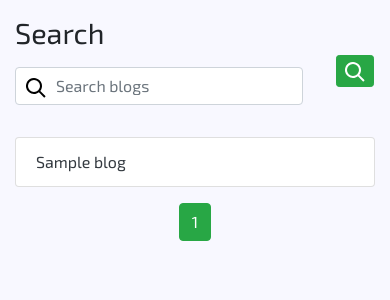
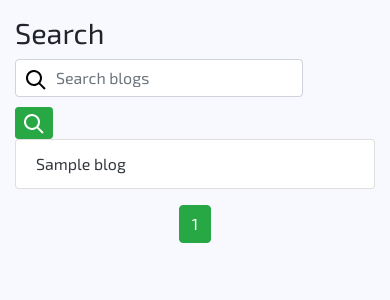
Before and after one commit to ey7/project-three, a Flask app: page /search in a window 390 px wide. Shown: the part 59-359 px from the top of the page. Run offline with Flask 2, Linux system fonts and the light colour scheme; a database or web service that is not in the repository returns one stand-in record (values such as "Sample title"); some libraries are stand-ins or nearby versions.

Commit message:
moved search button out of form element and adjusted page position

```diff
--- a/static/css/style.css
+++ b/static/css/style.css
@@ -172,7 +172,7 @@ h2 {
     margin: auto;
 }
 
-/* sets primary green colour to the bootstrap pagintion */
+/* sets primary green colour to the bootstrap pagination */
 .page-item.active .page-link {
     background-color: #28a745;
     border-color: #28a745;
@@ -183,44 +183,9 @@ h2 {
     color: #28a745;
 }
 
-/* search button positioning on search and blogs pages */
+/* search button on search and blogs pages */
 .search-button {
-    position: relative;
-    left: 40px;
-    bottom: 50px;
-}
-
-/* media queries for search button position on different screen sizes */
-@media screen and (max-width: 768px) {
-  .search-button {
-      position: relative;
-      left: 180px;
-      bottom: 50px;
-  }
-}
-
-@media screen and (max-width: 500px) {
-  .search-button {
-      position: relative;
-      left: 160px;
-      bottom: 50px;
-  }
-}
-
-@media screen and (max-width: 374px) {
-  .search-button {
-    position: relative;
-    left: 120px;
-    bottom: 50px;
-  }
-}
-
-@media screen and (max-width: 320px) {
-  .search-button {
-      position: relative;
-      left: 100px;
-      bottom: 50px;
-  }
+    margin-top: 10px;
 }
 
 /* ------------------ general media queries ------------------- */
--- a/templates/search.html
+++ b/templates/search.html
@@ -2,21 +2,22 @@
 
 {% block content %}
 
-		<h1 class="mb-3">Search</h1>
+		<h1 class="mb-2">Search</h1>
 			<!-- search form -->
-			<form class="text-center" action="{{ url_for('search', search_query=search_query, current_page=current_page, results=results) }}">
+			<form action="{{ url_for('search', search_query=search_query, current_page=current_page, results=results) }}">
                 <input type="text" class="form-control form-search" name="search_query" placeholder="Search blogs">
-                	<button class="btn btn-sm search-button btn-success">
+            </form>
+            	<!-- search button -->
+            	<button class="btn btn-sm search-button btn-success">
                 	<img src="{{ url_for('static', filename='images/search.svg') }}" class="search-icon" alt="Search Blog">
                 </button>
-            </form>
 
 			<!-- Search Results Count -->
 			<div>
             {% if search_query %}
             <!-- Zero Results -->
                 {% if results_count == 0 %}
-            <h2 class="pb-3">Sorry no results found</h2>
+            <h2>Sorry no results found</h2>
 				<a class="btn btn-sm btn-success mt-3" href="{{(url_for('blogs'))}}"><img src="{{ url_for('static', filename='images/book-reference.svg') }}" class="icon" alt="Go Back">Go Back</a>
             <!-- 1 Result Found -->
                 {% elif results_count == 1 %}
```
Also changed, not shown: templates/blogs.html (+8 -5 lines).
